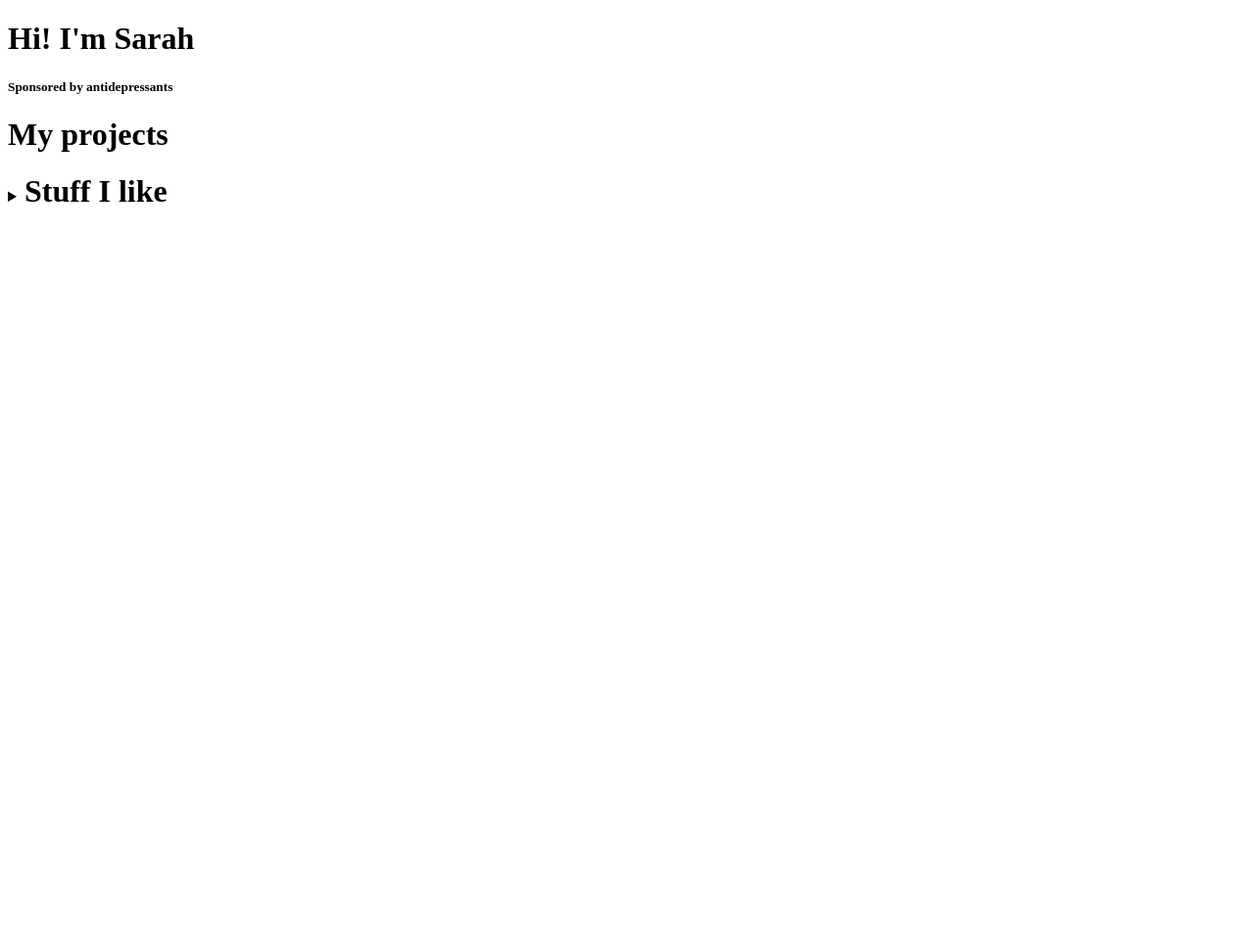
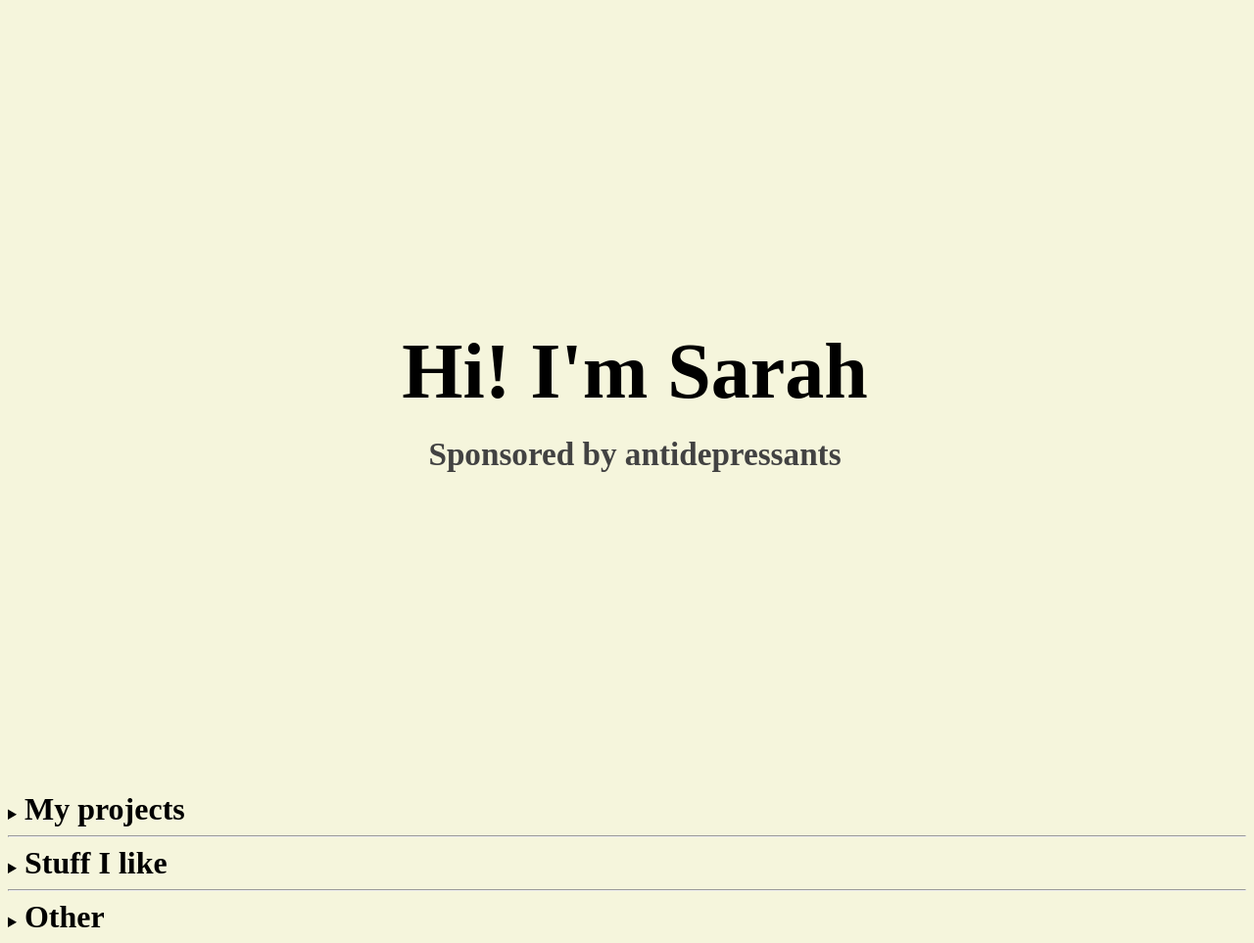
Before and after one commit to cheulhamarxist/personal-website-cries, a plain HTML site: page index.html in a window 1280 px wide. Shown: the whole page at 98% size. Before the commit the page ends 800 px from the top, so only its background shows below. Drawn offline with Linux system fonts and the light colour scheme.

Commit message:
basic framework that took me took much time gulp

```diff
--- a/index.html
+++ b/index.html
@@ -4,15 +4,24 @@
 <head>
     <meta charset="UTF-8">
     <title>About me</title>
+    <link rel="stylesheet" href="style.css">
+    <script src="script.js"></script>
 </head>
 
 <body>
-    <h1>Hi! I'm Sarah</h1>
-    <h5>Sponsored by antidepressants</h5>
+    <header>
+        <h1>Hi! I'm Sarah</h1>
+        <h5>Sponsored by antidepressants</h5>
+    </header>
 
-    <div class="projects">
-        <h1>My projects</h1>
-    </div>
+    <details class="projects">
+        <summary>
+            <h1 style="display: inline;">My projects</h1>
+        </summary>
+    </details>
+
+    <hr>
+
     <details class="likes">
         <summary>
             <h1 style="display: inline;">Stuff I like</h1>
@@ -34,6 +43,15 @@
         </details>
 
     </details>
+
+    <hr>
+
+    <details class="others">
+        <summary>
+            <h1 style="display: inline;">Other</h1>
+
+        </summary>
+    </details>
 </body>
 
 </html>
--- a/style.css
+++ b/style.css
@@ -1,7 +1,44 @@
-body {
-    background-color: red;
+@keyframes fadeIn {
+    from {
+        opacity: 0;
+    }
+
+    to {
+        opactiy: 1;
+    }
 }
 
+body {
+    background-color: beige;
+
+}
+
+header {
+    /* why isnt ts working CENTER BRO */
+    font-size: 40px;
+    display: flex;
+    justify-content: center;
+    align-items: center;
+    flex-direction: column;
+    text-align: center;
+    justify-content: center;
+    align-items: center;
+    width: 100vw;
+    height: 100vh;
+    gap: 20px;
+}
+
+header h1 {
+    font-size: 5rem;
+    margin: 0;
+}
+
+header h5 {
+    color: #424242;
+    margin: 0;
+
+    animation: fadeIn 3s forwards;
+}
 
 details details {
     margin-left: 25px;
```
